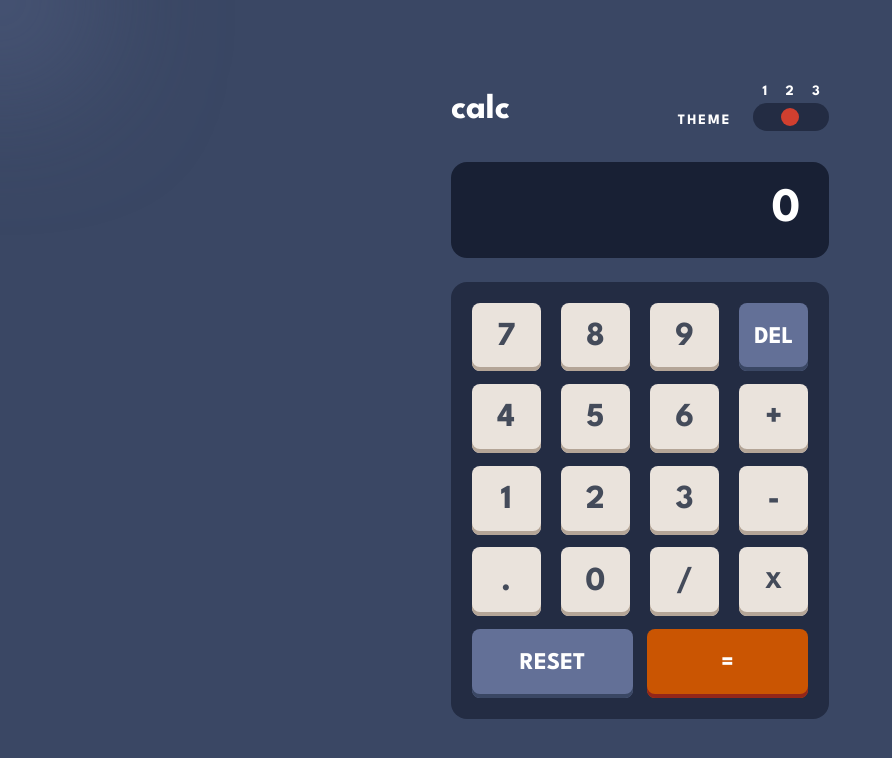
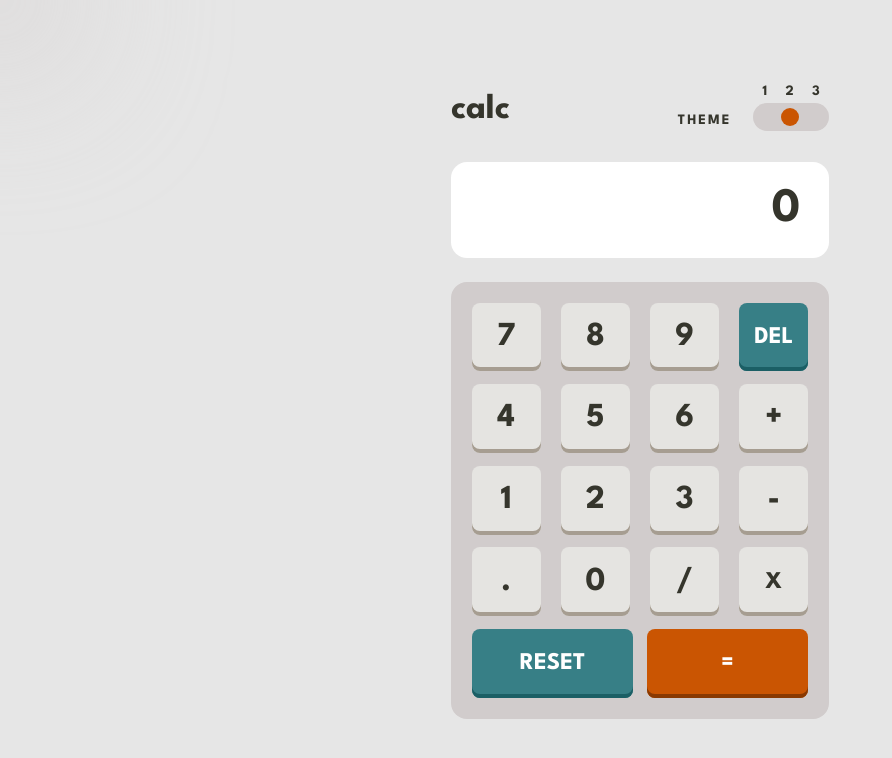
Before and after one commit to Zeddxx/calculator-app-main, a plain HTML site: page index.html in a window 1280 px wide. Both pictures are taken after a click on the element 791 px from the left and 117 px from the top of the page. Shown: the whole page, without its empty margins (0-892 px from the left). Drawn offline with nearby package versions, Linux system fonts and the light colour scheme.

Commit message:
git init

```diff
--- a/index.html
+++ b/index.html
@@ -72,7 +72,7 @@
 
 
 
-  <script src="main.js"></script>
+  <script src="main.js" defer></script>
   <script src=
   "https://cdnjs.cloudflare.com/ajax/libs/mathjs/10.6.4/math.js"
           integrity=
--- a/main.js
+++ b/main.js
@@ -83,10 +83,10 @@ function forTheme3(){
 function changePosition() {
   currentPosition = (currentPosition + 1) % positions.length;
   dot.style.left = `${positions[currentPosition]}%`;
-  if(positions[currentPosition] === 29){
+  if(positions[currentPosition] === 25){
     forTheme2();
 
-  }else if(positions[currentPosition] === 64){
+  }else if(positions[currentPosition] === 60){
     forTheme3();
   }else{
     forTheme1();
```
